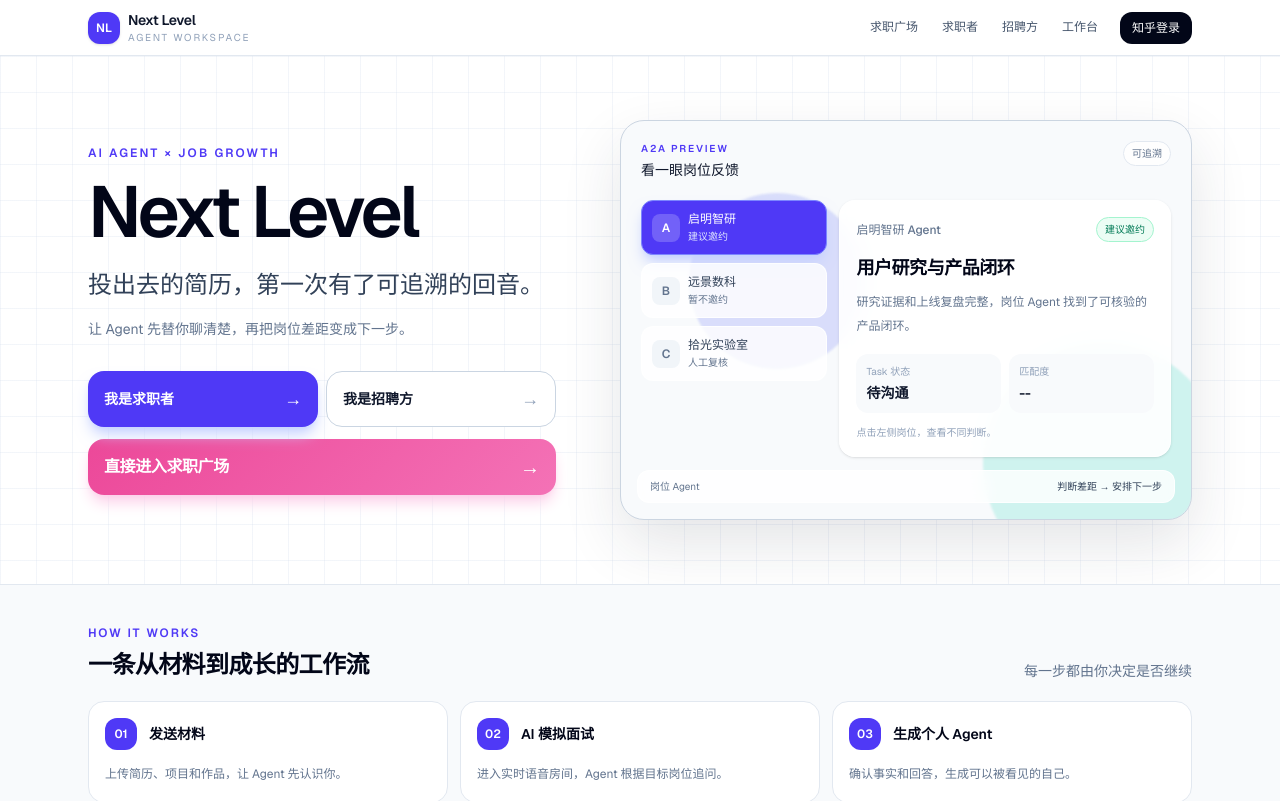
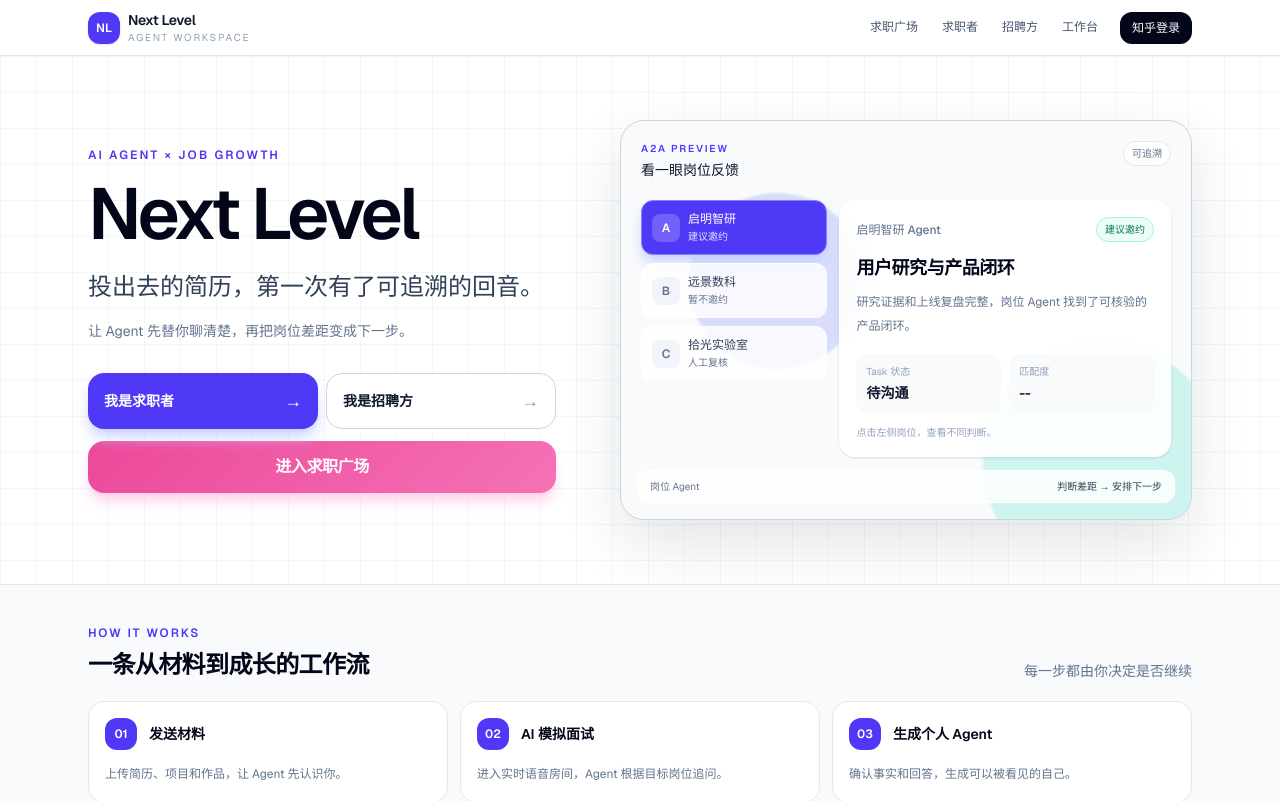
Before and after one commit to Ment5981/next-lever-mvp, a Next.js app: page / in a window 1280 px wide. Shown: the top 801 px of the page. Built offline with nearby package versions, Linux system fonts and the light colour scheme; no server answers.

Commit message:
style: center marketplace CTA label

```diff
--- a/src/app/page.tsx
+++ b/src/app/page.tsx
@@ -24,9 +24,8 @@ export default function Home() {
                 <Link href="/candidate" className="group flex min-h-14 items-center justify-between rounded-2xl bg-indigo-600 px-4 text-sm font-semibold text-white shadow-lg shadow-indigo-200 transition hover:-translate-y-0.5 hover:bg-indigo-500">我是求职者 <span className="text-lg transition-transform group-hover:translate-x-1">→</span></Link>
                 <Link href="/employer" className="group flex min-h-14 items-center justify-between rounded-2xl border border-slate-300 bg-white px-4 text-sm font-semibold text-slate-900 transition hover:-translate-y-0.5 hover:border-indigo-300 hover:bg-indigo-50">我是招聘方 <span className="text-lg text-slate-400 transition-transform group-hover:translate-x-1">→</span></Link>
               </div>
-              <Link href="/marketplace" className="group mt-3 flex max-w-lg items-center justify-between rounded-2xl bg-[linear-gradient(135deg,#ec4899_0%,#f472b6_100%)] px-4 py-3.5 text-white shadow-lg shadow-pink-200 transition hover:-translate-y-0.5 hover:shadow-xl hover:shadow-pink-300">
-                <span className="text-base font-semibold tracking-tight">直接进入求职广场</span>
-                <span className="text-xl text-white transition group-hover:translate-x-1">→</span>
+              <Link href="/marketplace" className="group mt-3 flex max-w-lg items-center justify-center rounded-2xl bg-[linear-gradient(135deg,#ec4899_0%,#f472b6_100%)] px-4 py-3.5 text-white shadow-lg shadow-pink-200 transition hover:-translate-y-0.5 hover:shadow-xl hover:shadow-pink-300">
+                <span className="text-base font-semibold tracking-tight">进入求职广场</span>
               </Link>
             </div>
             <HomePreview initial={snapshot} />
```
